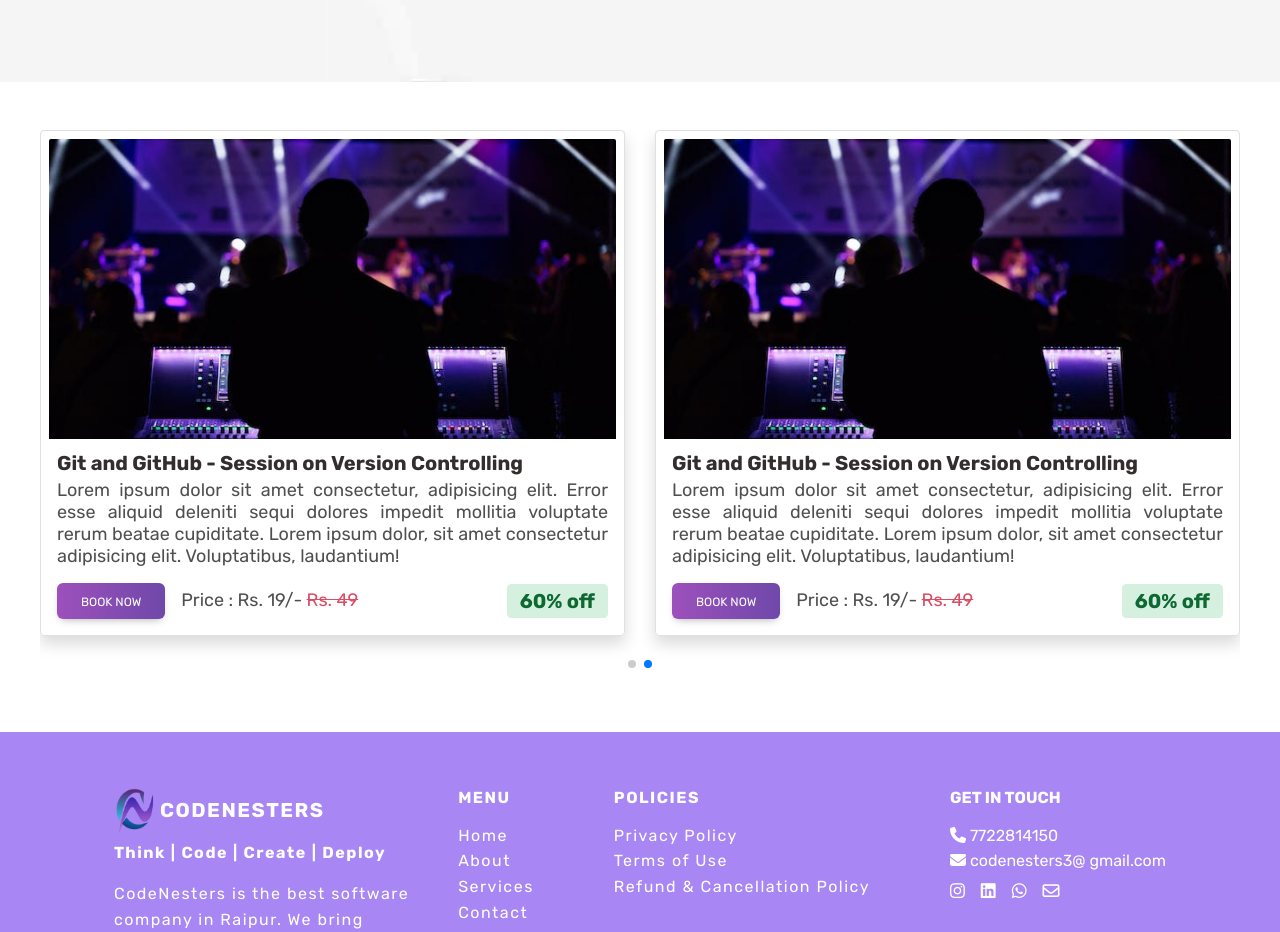
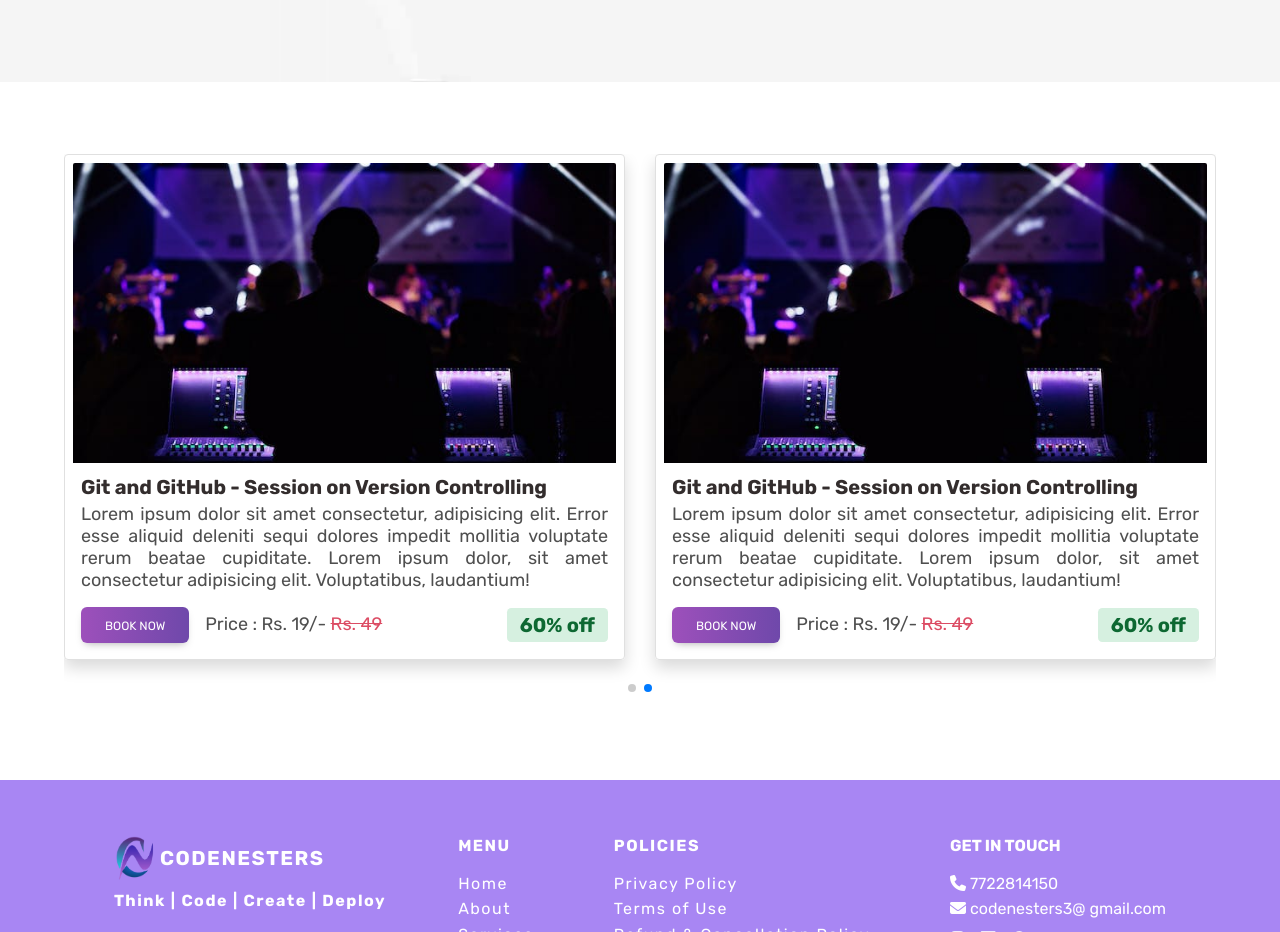
Before and after one commit to Yashcodes/CodeNesters-Frontend, a React (Create React App) app: page /services in a window 1280 px wide. Shown: the part 2360-3292 px from the top of the page. Built offline with nearby package versions, Linux system fonts and the light colour scheme.

Commit message:
added padding in slider

```diff
--- a/src/components/ServicesComponents/ProjectSection.jsx
+++ b/src/components/ServicesComponents/ProjectSection.jsx
@@ -13,7 +13,7 @@ import { Link } from "react-router-dom";
 const ProjectSection = () => {
   return (
     <>
-      <div className="testimonial-container my-5">
+      <div className="testimonial-container my-5 p-4">
         <Swiper
           slidesPerView={window.innerWidth <= "996px" ? 1 : 2}
           spaceBetween={30}
```
